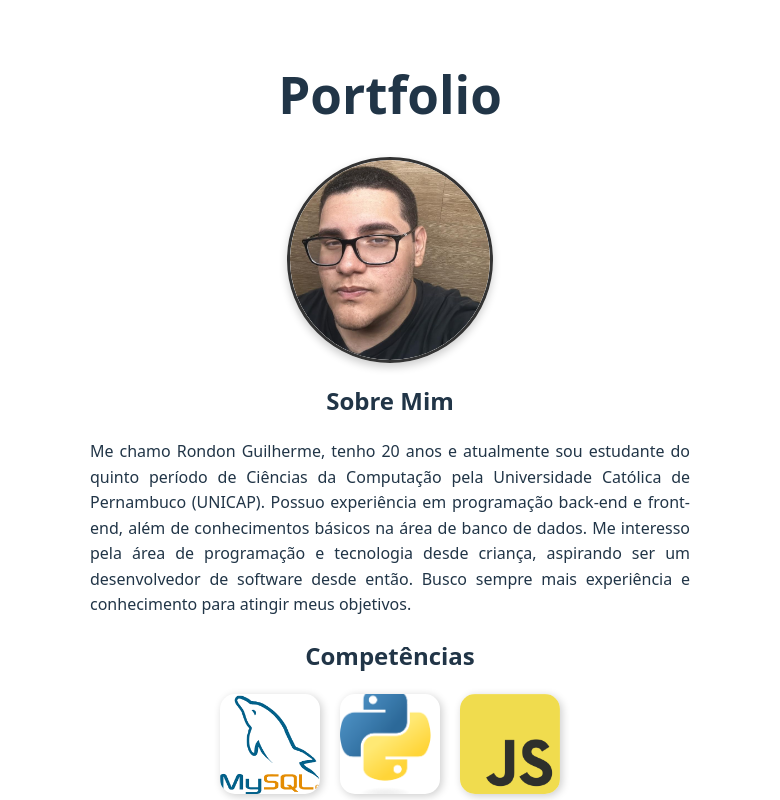
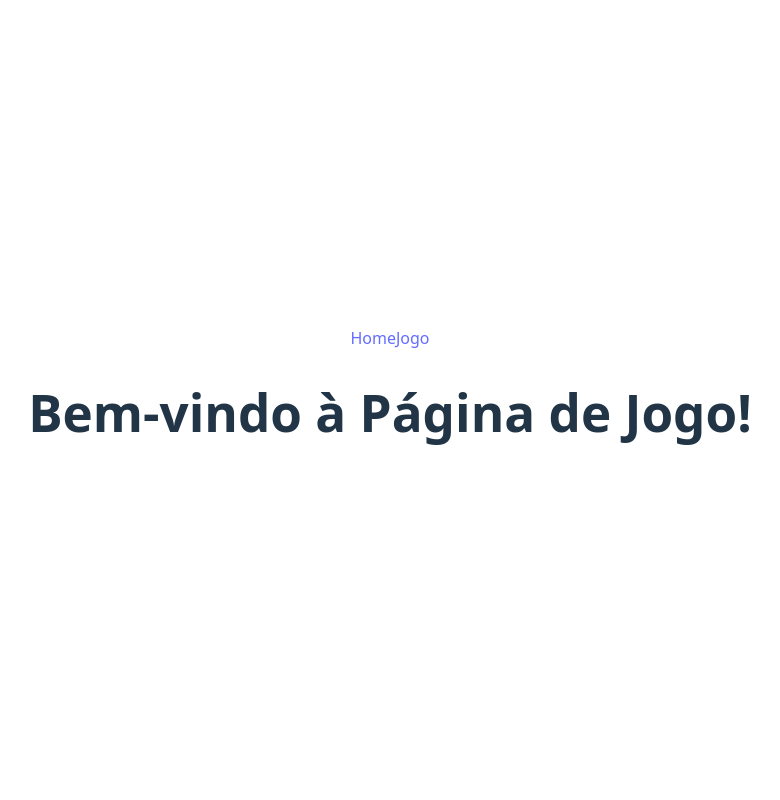
Before and after one commit to RondonGVM/prova-pwm, a React (Vite) app in the folder prova-pwm/: page /Jogo in a window 1280 px wide. Shown: the top 800 px of the page, without its empty margins (250-1030 px from the left). Built offline with nearby package versions, Linux system fonts and the light colour scheme.

Commit message:
criação da página do jogo através do react router

```diff
--- a/prova-pwm/package.json
+++ b/prova-pwm/package.json
@@ -11,7 +11,8 @@
   },
   "dependencies": {
     "react": "^19.0.0",
-    "react-dom": "^19.0.0"
+    "react-dom": "^19.0.0",
+    "react-router-dom": "^7.4.1"
   },
   "devDependencies": {
     "@eslint/js": "^9.21.0",
--- a/prova-pwm/src/App.jsx
+++ b/prova-pwm/src/App.jsx
@@ -1,3 +1,4 @@
+import { BrowserRouter as Router, Routes, Route, Link } from "react-router-dom";
 import "./App.css";
 import minhaFoto from "./assets/minha_foto.jpg";
 import SqlLogo from "./assets/mysql-logo.png";
@@ -5,9 +6,19 @@ import PythonLogo from "./assets/python-logo.png";
 import JsLogo from "./assets/JavaScript-logo.png";
 import emailIcon from "./assets/email-icon.png";
 import githubIcon from "./assets/github-icon.png";
+import Jogo from "./pages/Jogo"; // Importando a nova página
 
 function App() {
   return (
+    <Router>
+      <nav>
+        <Link to="/">Home</Link>
+        <Link to="/Jogo">Jogo</Link>
+      </nav>
+
+      <Routes>
+        {/* Página principal */}
+        <Route path="/" element={
           <>
             <h1>Portfolio</h1>
             <div className="foto-minha">
@@ -18,10 +29,7 @@ function App() {
               Me chamo Rondon Guilherme, tenho 20 anos e atualmente sou estudante do
               quinto período de Ciências da Computação pela Universidade Católica de
               Pernambuco (UNICAP). Possuo experiência em programação back-end e
-        front-end, além de conhecimentos básicos na área de banco de dados. Me
-        interesso pela área de programação e tecnologia desde criança, aspirando
-        ser um desenvolvedor de software desde então. Busco sempre mais
-        experiência e conhecimento para atingir meus objetivos.
+              front-end, além de conhecimentos básicos na área de banco de dados.
             </p>
 
             <h2 className="Competencias">Competências</h2>
@@ -33,22 +41,26 @@ function App() {
                 <img src={PythonLogo} alt="Logo Python" />
               </div>
               <div className="Logo-Js">
-          <img src={JsLogo} alt="Logo Js"></img>
+                <img src={JsLogo} alt="Logo Js" />
               </div>
             </div>
 
             <h2 className="Contato">Contato</h2>
             <div className="Icones-Contato-Container">
               <a href="mailto:rondongvm@gmail.com" target="_blank">
-          {" "}
                 <img src={emailIcon} alt="Ícone do Email" className="contato-icon" />
               </a>
               <a href="https://github.com/RondonGVM" target="_blank">
                 <img src={githubIcon} alt="Ícone do GitHub" className="contato-icon" />
               </a>
             </div>
+          </>
+        } />
 
-    </>
+        {/* Página de Projetos */}
+        <Route path="/Jogo" element={<Jogo />} />
+      </Routes>
+    </Router>
   );
 }
 
--- /dev/null
+++ b/prova-pwm/src/pages/Jogo.jsx
@@ -0,0 +1,5 @@
+function Jogo() {
+    return <h1>Bem-vindo à Página de Jogo!</h1>;
+  }
+
+  export default Jogo;
```
Also changed, not shown: 1 other file (tests, documents, lock files or other folders). Lines whose indentation alone changed are shown as unchanged.
